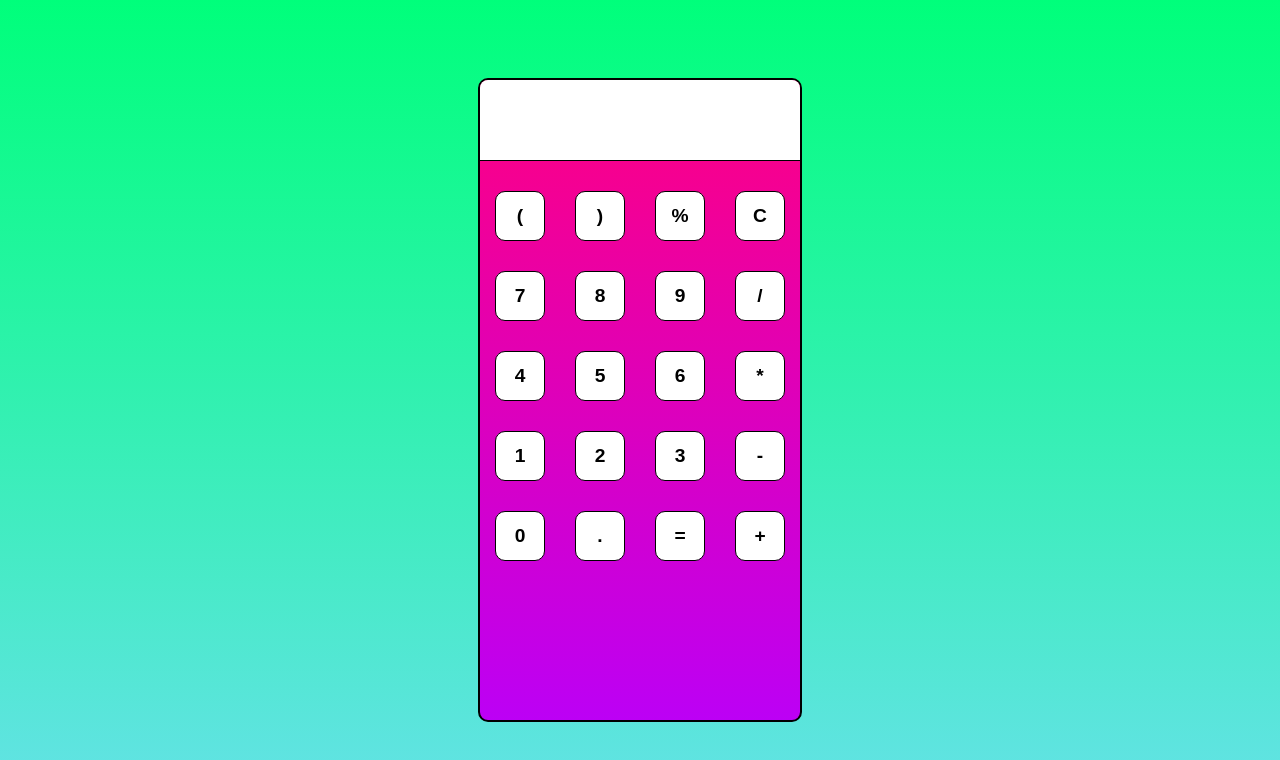
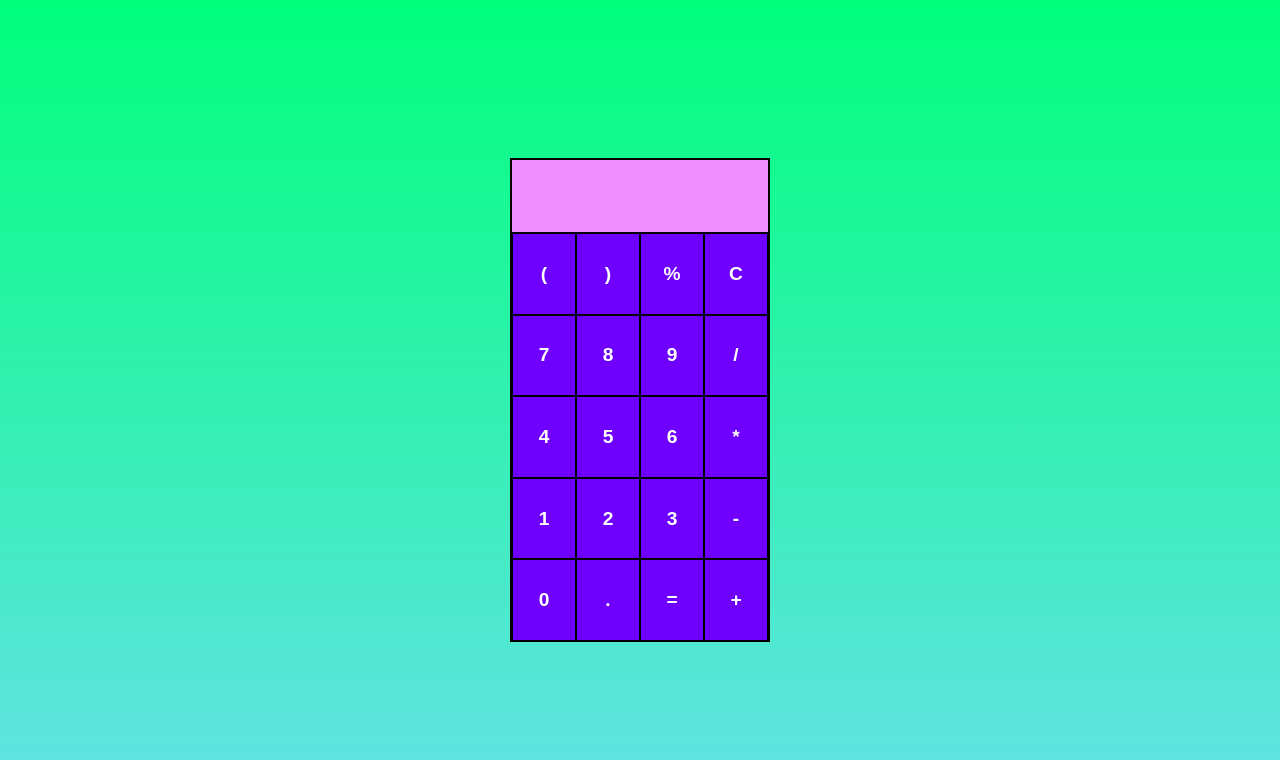
Before and after one commit to gavtay/calculator-react, a React (Vite) app: page / in a window 1280 px wide. Shown: the top 760 px of the page. Built offline with nearby package versions, Linux system fonts and the light colour scheme.

Commit message:
Style changes. Added logic to prevent errors.

```diff
--- a/src/App.css
+++ b/src/App.css
@@ -5,9 +5,8 @@
     align-items: center;
 }
 .calculator-base {
-    height: 80vh;
-    width: 25vw;
+    height: 60%;
+    width: 20%;
     background: linear-gradient(#ff0080, #bc00f5);
     border: 2px solid rgb(0, 0, 0);
-    border-radius: 10px;
 }
--- a/src/App.jsx
+++ b/src/App.jsx
@@ -21,28 +21,27 @@ export default function App() {
     for (let i = 0; i < formula.length; ++i) {
       if (openCount === closeCount) {
         if (formula.charAt(i) === '(') { openCount += 1; }
-        if (formula.charAt(i) === ')') {
+        else if (formula.charAt(i) === ')') {
           alert('You must include "(" before using ")"');
           clearCalculation();
-          break;
+          continue;
         }
       }
-      if (openCount > closeCount) {
+      else if (openCount > closeCount) {
         if (formula.charAt(i) === '(') { openCount += 1 }
-        if (formula.charAt(i) === ')') { closeCount += 1 }
+        else if (formula.charAt(i) === ')') { closeCount += 1 }
       }
     }
 
-    return (openCount === closeCount) ? true: false;
+    return (openCount === closeCount) ? true : false;
   }
 
   function makeCalculation() {
     let formula = calcCalculation;
     let checkPass = checkParenthesis(formula);
 
-    console.log(checkPass);
     if (checkPass === true) { setCalcCalculation(eval(formula)); }
-    else { alert('Error. Check your parenthesis.') }
+    else { alert('Check parenthesis'); }
   }
 
   return (
--- a/src/CalculatorButtons.css
+++ b/src/CalculatorButtons.css
@@ -1,19 +1,20 @@
 .btn-container {
     width: 100%;
+    height: 100%;
 }
 .btn-row {
-    margin-top: 30px;
+    height: 17%;
     display: flex;
     justify-content: space-around;
     align-items: center;
 }
 .calc-btn {
-    height: 50px;
-    width: 50px;
+    height: 100%;
+    width: 100%;
     font-size: larger;
     font-weight: 600;
-    background-color: rgb(255, 255, 255);
+    color: rgb(255, 255, 255);
+    background-color: rgb(111, 0, 255);
     border: 1px solid rgb(0, 0, 0);
-    border-radius: 10px;
     cursor: pointer;
 }
--- a/src/CalculatorButtons.jsx
+++ b/src/CalculatorButtons.jsx
@@ -6,11 +6,11 @@ export default function CalculatorButtons({ addToCalculation, clearCalculation,
         let strLen = str.length - 1;
 
         if (str.length) {
-            if (isNaN(event.target.value) && !isNaN(str.charAt(strLen))) {
+            if (event.target.value === '=' && !isNaN(str.charAt(strLen))) {
+                makeCalculation();
+            }
+            else if (isNaN(event.target.value) && !isNaN(str.charAt(strLen))) {
                 addToCalculation(event);
-            }
-            if (event.target.value == '=' && !isNaN(str.charAt(strLen))) {
-                makeCalculation();
             }
         }
     }
--- a/src/CalculatorOutput.css
+++ b/src/CalculatorOutput.css
@@ -1,9 +1,7 @@
 .output-container {
-    height: 10vh;
+    height: 15%;
     width: 100%;
-    background-color:  rgb(255, 255, 255);
-    border-top-right-radius: 8px;
-    border-top-left-radius: 8px;
+    background-color:  rgb(240, 140, 253);
     border-bottom: 1px solid rgb(0, 0, 0);
     display: flex;
     justify-content: end;
```
